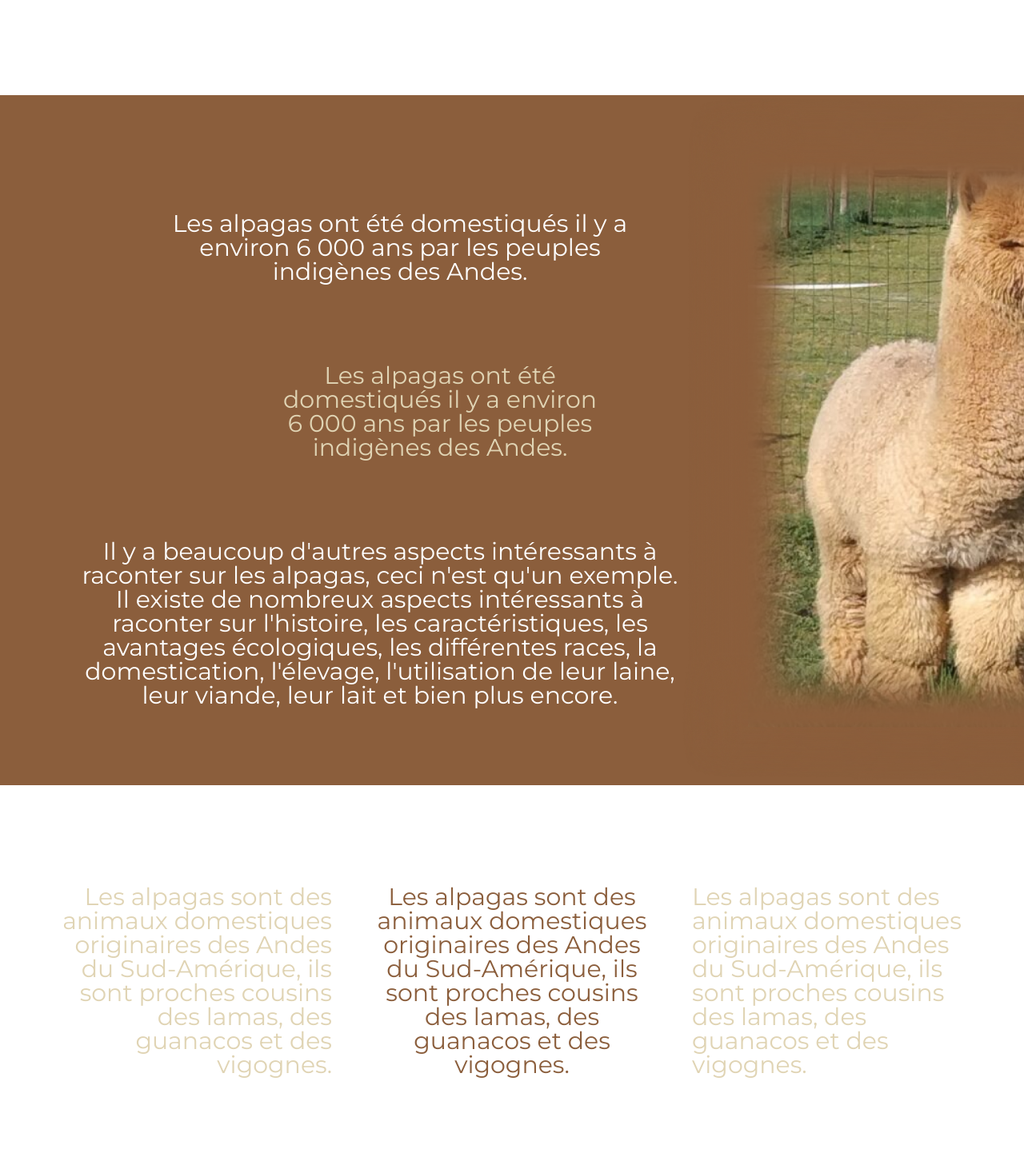
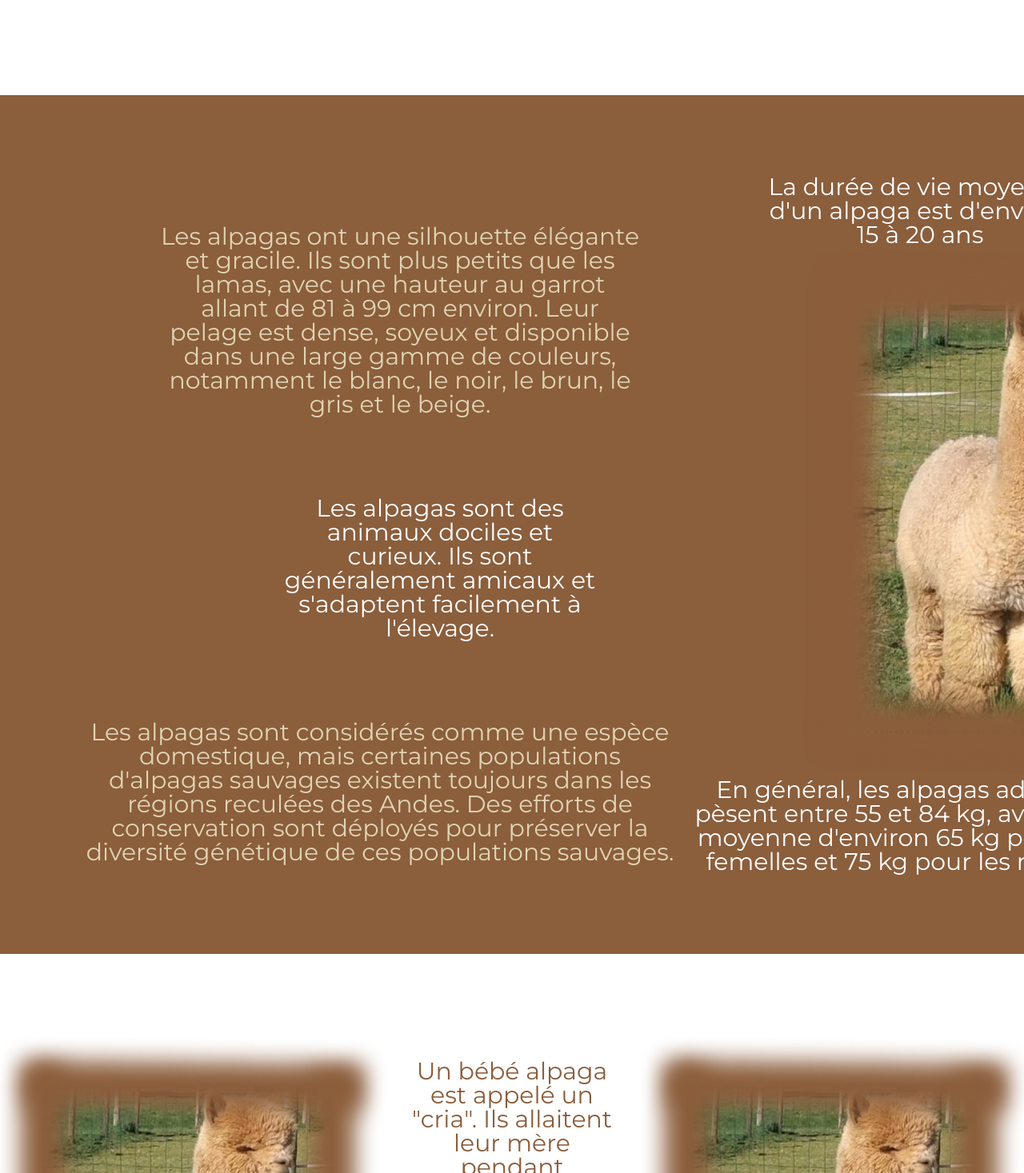
Before and after one commit to julien382/Alpaga, a React (Create React App) app: page / in a window 1280 px wide. Shown: the part 803-2270 px from the top of the page at 80% size. Built offline with nearby package versions, Linux system fonts and the light colour scheme; a web font is replaced by a local one.

Commit message:
add contenu page alpaga

```diff
--- a/src/pages/Alpaga/Alpaga.css
+++ b/src/pages/Alpaga/Alpaga.css
@@ -55,7 +55,7 @@
 
 .part2_Paragraphe1{
     text-align: center;
-    color: white;
+    color: #E0D4B4;
     font-size: 30px;
     margin-top: 50px;
     margin-left: 150px;
@@ -64,7 +64,7 @@
 
 .part2_Paragraphe2{
     text-align: center;
-    color: #E0D4B4;
+    color: white;
     font-size: 30px;
     margin-top: 100px;
     margin-left: 300px;
@@ -73,15 +73,42 @@
 
 .part2_Paragraphe3{
     text-align: center;
-    color: white;
+    color: #E0D4B4;
     font-size: 30px;
     margin-top: 100px;
     margin-left: 50px;
     width: 750px;
 }
 
+.part2_imageTextContainer{
+    display: flex;
+    flex-direction: column;
+    align-items: flex-end;
+    width: 1000px;
+    margin-right: 50px;
+}
+
+.part2_Paragraphe4{
+    text-align: center;
+    float: right;
+    color: white;
+    font-size: 30px;
+    margin-top: 100px;
+    margin-right: 150px;
+    width: 400px;
+}
+
 .part2_alpagaImage{
-    width: 650px;
+    width: 500px;
+}
+
+.part2_Paragraphe5{
+    text-align: center;
+    color: white;
+    font-size: 30px;
+    margin-bottom: 100px;
+    margin-right: 100px;
+    width: 550px;
 }
 
 /* --- part3 --- */
@@ -94,26 +121,18 @@
     margin-bottom: 100px;
 }
 
+.part3_alpagaImage1{
+    width: 500px;
+}
+
 .part3_Paragraphe1{
-    text-align: right;
-    color: #E0D4B4;
+    text-align: center;
+    color: #8B5E3C;
     font-size: 30px;
-    width: 350px;
+    width: 450px;
     margin: 25px;
 }
 
-.part3_Paragraphe2{
-    text-align: center;
-    color: #8B5E3C;
-    font-size: 30px;
-    width: 350px;
-    margin: 25px;
+.part3_alpagaImage2{
+    width: 500px;
 }
-
-.part3_Paragraphe3{
-    text-align: left;
-    color: #E0D4B4;
-    font-size: 30px;
-    width: 350px;
-    margin: 25px;
-}
--- a/src/pages/Alpaga/Alpaga.jsx
+++ b/src/pages/Alpaga/Alpaga.jsx
@@ -16,16 +16,20 @@ const Alpaga = () => {
             </div>
             <div className='part2_Accueil'>
                 <div className='part2_textContainer'>
-                    <p className='part2_Paragraphe1'>Les alpagas ont été domestiqués il y a environ 6 000 ans par les peuples indigènes des Andes.</p>
-                    <p className='part2_Paragraphe2'>Les alpagas ont été domestiqués il y a environ 6 000 ans par les peuples indigènes des Andes. </p>
-                    <p className='part2_Paragraphe3'>Il y a beaucoup d'autres aspects intéressants à raconter sur les alpagas, ceci n'est qu'un exemple. Il existe de nombreux aspects intéressants à raconter sur l'histoire, les caractéristiques, les avantages écologiques, les différentes races, la domestication, l'élevage, l'utilisation de leur laine, leur viande, leur lait et bien plus encore.</p>
+                    <p className='part2_Paragraphe1'>Les alpagas ont une silhouette élégante et gracile. Ils sont plus petits que les lamas, avec une hauteur au garrot allant de 81 à 99 cm environ. Leur pelage est dense, soyeux et disponible dans une large gamme de couleurs, notamment le blanc, le noir, le brun, le gris et le beige.</p>
+                    <p className='part2_Paragraphe2'>Les alpagas sont des animaux dociles et curieux. Ils sont généralement amicaux et s'adaptent facilement à l'élevage.</p>
+                    <p className='part2_Paragraphe3'>Les alpagas sont considérés comme une espèce domestique, mais certaines populations d'alpagas sauvages existent toujours dans les régions reculées des Andes. Des efforts de conservation sont déployés pour préserver la diversité génétique de ces populations sauvages.</p>
                 </div>
-                <img className='part2_alpagaImage' src={alpagaBrown} alt="alpagaBrown" />
+                <div className='part2_imageTextContainer'>
+                    <p className='part2_Paragraphe4'>La durée de vie moyenne d'un alpaga est d'environ 15 à 20 ans</p>
+                    <img className='part2_alpagaImage' src={alpagaBrown} alt="alpagaBrown" />
+                    <p className='part2_Paragraphe5'> En général, les alpagas adultes pèsent entre 55 et 84 kg, avec une moyenne d'environ 65 kg pour les femelles et 75 kg pour les mâles.</p>
+                </div>
             </div>
             <div className='part3_Accueil'>
-                <p className='part3_Paragraphe1'>Les alpagas sont des animaux domestiques originaires des Andes du Sud-Amérique, ils sont proches cousins des lamas, des guanacos et des vigognes.</p>
-                <p className='part3_Paragraphe2'>Les alpagas sont des animaux domestiques originaires des Andes du Sud-Amérique, ils sont proches cousins des lamas, des guanacos et des vigognes.</p>
-                <p className='part3_Paragraphe3'>Les alpagas sont des animaux domestiques originaires des Andes du Sud-Amérique, ils sont proches cousins des lamas, des guanacos et des vigognes.</p>
+                <img className='part2_alpagaImage' src={alpagaBrown} alt="alpagaBrown" />
+                <p className='part3_Paragraphe1'>Un bébé alpaga est appelé un "cria". Ils allaitent leur mère pendant plusieurs mois, dépendant entièrement du lait maternel pour leur nutrition. Ils commencent généralement à consommer progressivement de la végétation solide, comme l'herbe et le foin, autour de 2 à 3 semaines</p>
+                <img className='part2_alpagaImage' src={alpagaBrown} alt="alpagaBrown" />
             </div>
 
         </div>
--- a/src/pages/Lama/Lama.css
+++ b/src/pages/Lama/Lama.css
@@ -41,7 +41,7 @@
 
 /* --- part2 --- */
 
-.part2_Accueil{
+.lamaart2_Accueil{
     display: flex;
     justify-content: space-between;
     align-items: center;
@@ -49,11 +49,11 @@
     background-color: #8B5E3C;
 }
 
-.part2_textContainer{
+.lamapart2_textContainer{
     margin-left: 50px;
 }
 
-.part2_Paragraphe1{
+.lamapart2_Paragraphe1{
     text-align: center;
     color: white;
     font-size: 30px;
@@ -62,7 +62,7 @@
     width: 600px;
 }
 
-.part2_Paragraphe2{
+.lamapart2_Paragraphe2{
     text-align: center;
     color: #E0D4B4;
     font-size: 30px;
@@ -71,7 +71,7 @@
     width: 400px;
 }
 
-.part2_Paragraphe3{
+.lamapart2_Paragraphe3{
     text-align: center;
     color: white;
     font-size: 30px;
@@ -80,7 +80,7 @@
     width: 750px;
 }
 
-.part2_alpagaImage{
+.lamapart2_alpagaImage{
     width: 650px;
 }
 
```
